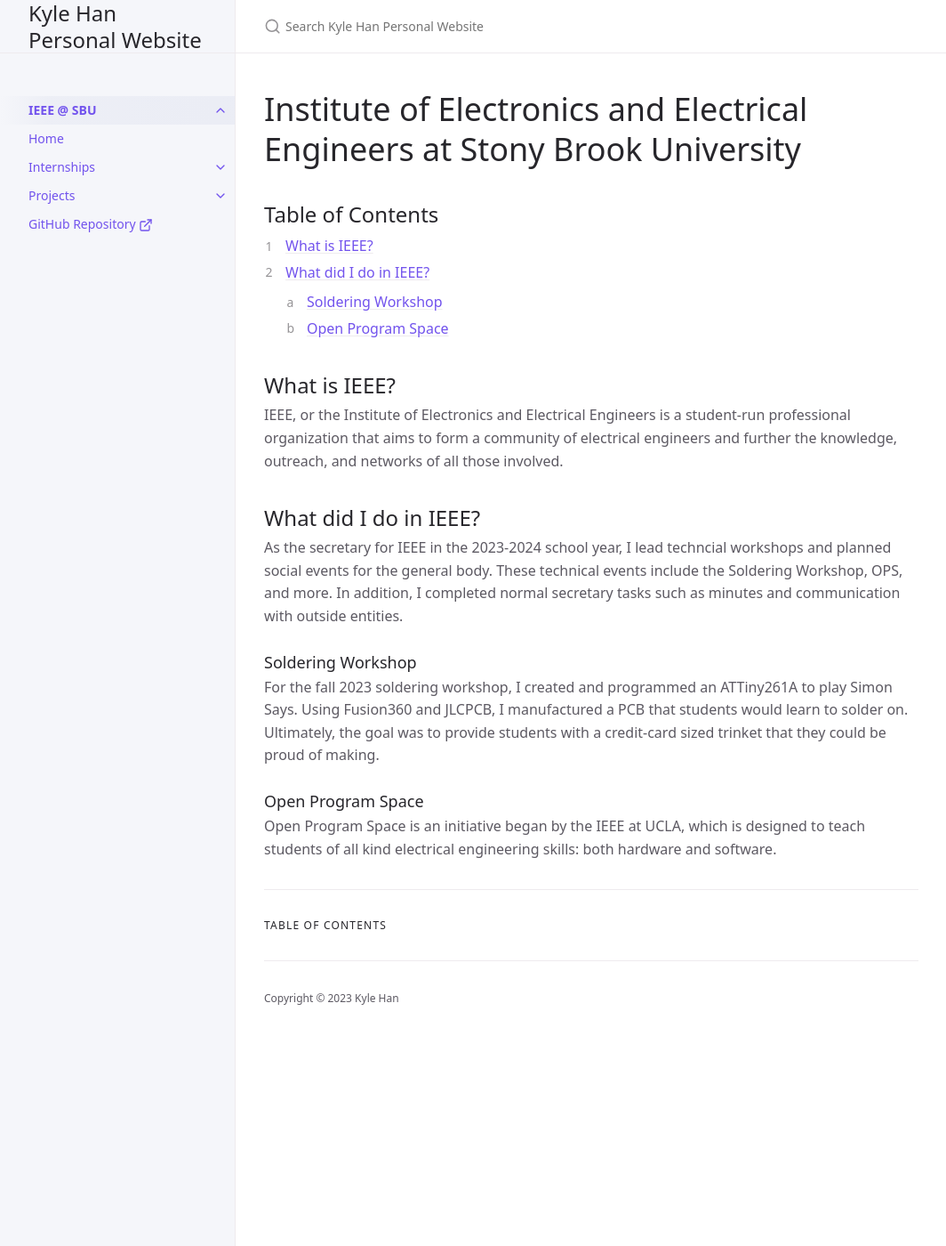
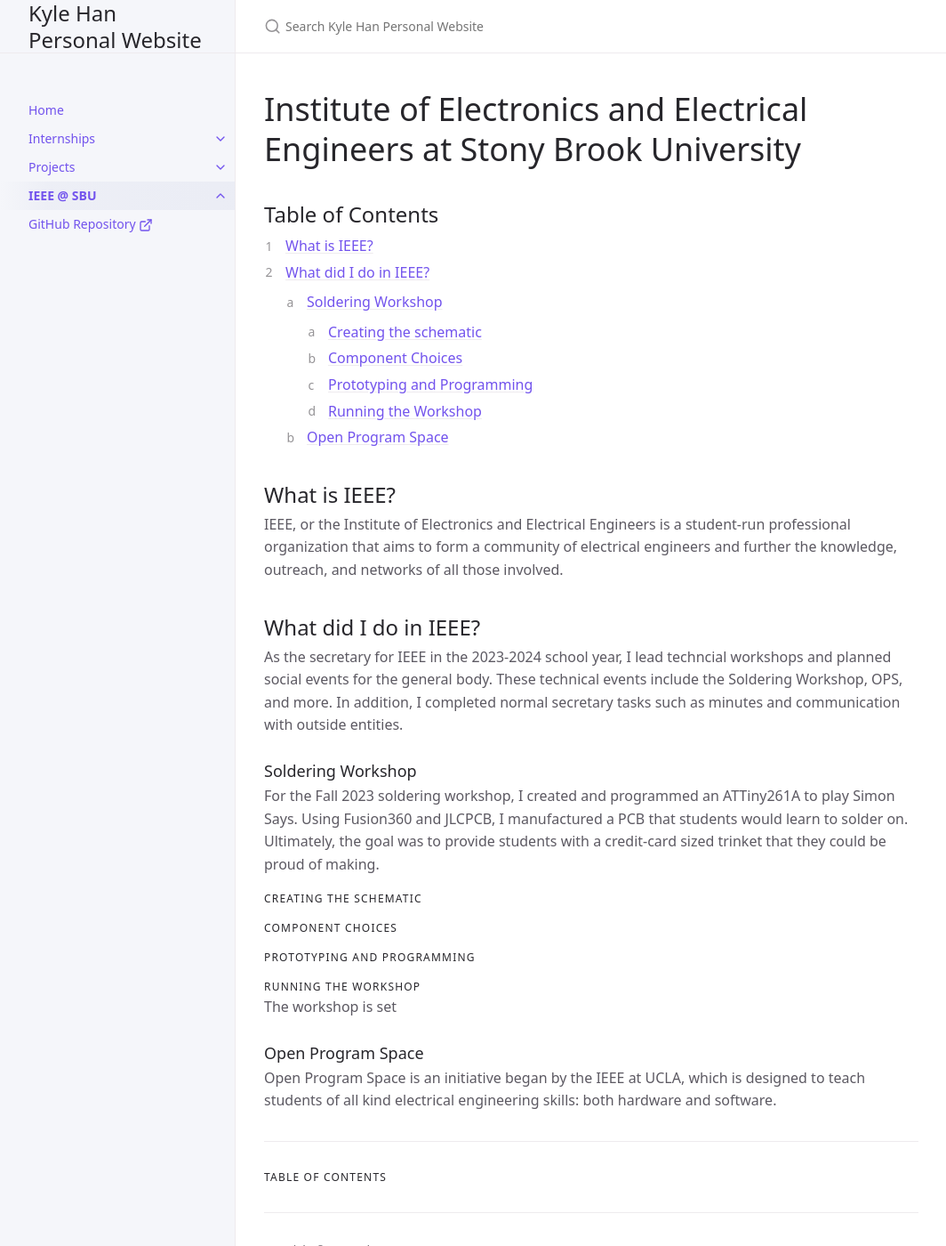
Before and after one commit to Kyleh2420/kyleh2420.github.io, a Jekyll site: the page built from docs/IEEE/IEEE.md, in a window 1280 px wide and 1400 px high. Shown: the whole window at 89% size, without its empty margins (107-1171 px from the left). Built offline with Jekyll 4.4.1, drawn with Linux system fonts in a browser that asks for light colours.

```diff
--- a/docs/IEEE/IEEE.md
+++ b/docs/IEEE/IEEE.md
@@ -26,7 +26,17 @@ As the secretary for IEEE in the 2023-2024 school year, I lead techncial worksho
 
 ### Soldering Workshop
 
-For the fall 2023 soldering workshop, I created and programmed an ATTiny261A to play Simon Says. Using Fusion360 and JLCPCB, I manufactured a PCB that students would learn to solder on. Ultimately, the goal was to provide students with a credit-card sized trinket that they could be proud of making.
+For the Fall 2023 soldering workshop, I created and programmed an ATTiny261A to play Simon Says. Using Fusion360 and JLCPCB, I manufactured a PCB that students would learn to solder on. Ultimately, the goal was to provide students with a credit-card sized trinket that they could be proud of making.
+
+#### Creating the schematic
+
+#### Component Choices
+
+#### Prototyping and Programming
+
+#### Running the Workshop
+
+The workshop is set
 
 ### Open Program Space
 
```
Also changed, not shown: other parts of docs/IEEE/IEEE.md (+1 -1 lines), docs/internships/internships.md (+5 -1 lines), docs/projects/projects.md (+1 -1 lines), index.md (+4 -2 lines), Gemfile.lock.
